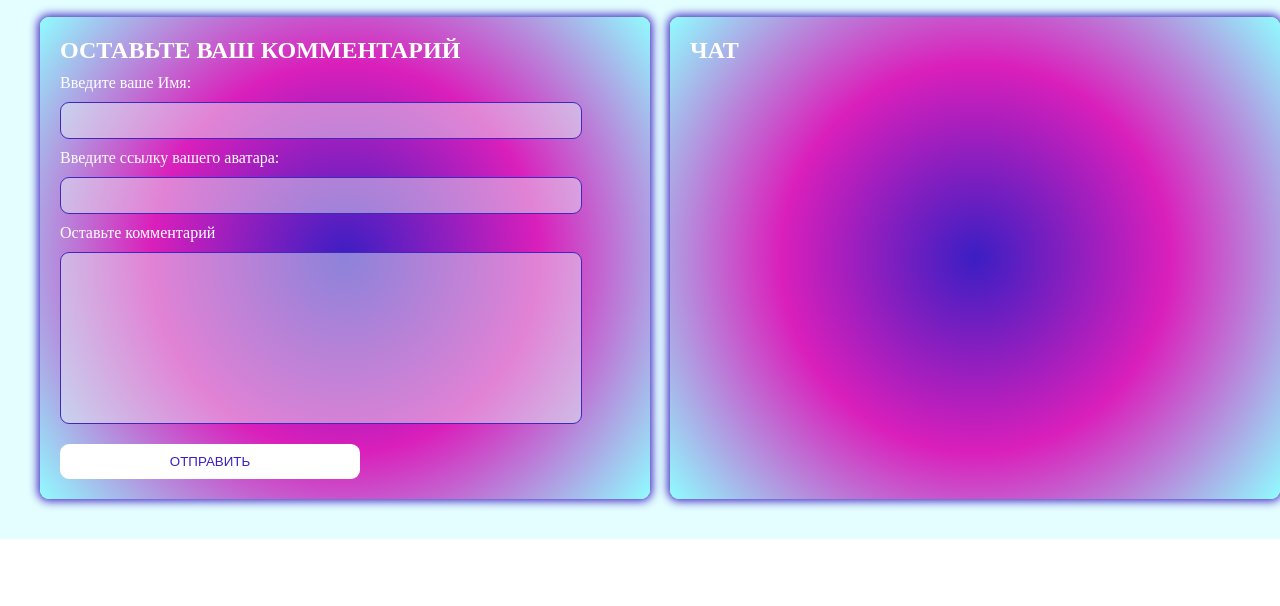
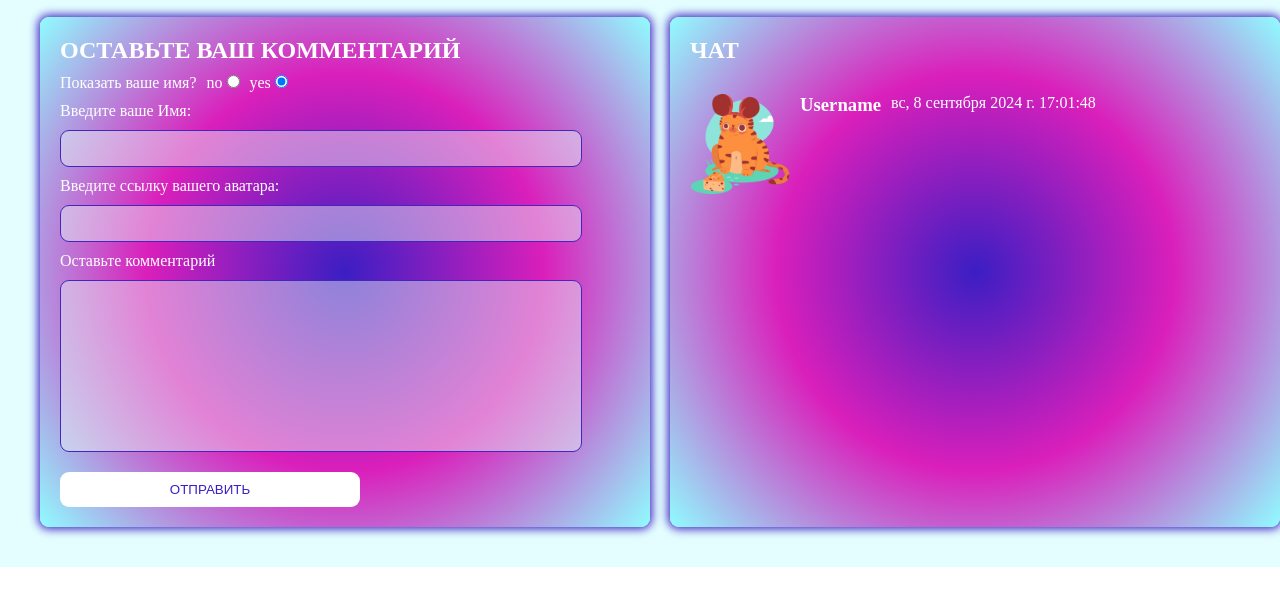
Before and after one commit to Glazunovatomara/w-12-2, a plain HTML site: page index.html in a window 1280 px wide. Both pictures are taken after a click on the button "ОТПРАВИТЬ". Shown: the part 60-666 px from the top of the page. Drawn offline with Linux system fonts and the light colour scheme.

Commit message:
feat:added img and input type - radio. in js added random avatar and nickname.

```diff
--- a/assets/script/script.js
+++ b/assets/script/script.js
@@ -3,10 +3,24 @@ const avatar = document.getElementById('avatar');
 const comment = document.getElementById('comment');
 const template = document.getElementById('template');
 const chatList = document.querySelector('.content__comment_chat');
+const radio = document.getElementById('no');
+
+const hiddenBlock = () => {
+    const hidden = document.getElementById('hidden');
+
+    if(radio.checked === true) {
+        hidden.style.display = 'none'
+    } else {
+        hidden.style.display = 'flex'
+    }
+};
+
+radio.addEventListener('click', hiddenBlock())
+
 
 const showMessage = () => {
-    const firstNameValue = firstName.value;
-    const avatarValue = avatar.value;
+    let firstNameValue = firstName.value;
+    let avatarValue = avatar.value;
     let commentValue = comment.value;
 
     const currentDate = new Date();
@@ -18,9 +32,18 @@ const showMessage = () => {
         day:'numeric',
     };
     const date = currentDate.toLocaleString('ru-RU', options);
-    const time = currentDate.toLocaleTimeString('ru-RU')
+    const time = currentDate.toLocaleTimeString('ru-RU');
 
-    const nameRight = firstNameValue[0].toUpperCase() + firstNameValue.slice(1).toLowerCase();
+    if (firstNameValue === '') {
+        firstNameValue = 'Username';
+    }  else {
+        firstNameValue = firstNameValue.charAt(0).toUpperCase() + firstNameValue.slice(1).toLowerCase();
+    }
+
+    if (avatarValue === '') {
+        let random = Math.ceil(Math.random()*8)
+        avatarValue = `./assets/img/${random}.png`
+    }
 
     if (commentValue.toLowerCase().includes('xxx') || commentValue.toLowerCase().includes('viagra')) {
         commentValue = commentValue.replace(/viagra/ig, '***').replace(/xxx/ig, '***');
@@ -28,7 +51,7 @@ const showMessage = () => {
 
     const templateNew = template.content.cloneNode(true);
     templateNew.getElementById('img_avatar').src = avatarValue;
-    templateNew.getElementById('template_name').textContent = nameRight;
+    templateNew.getElementById('template_name').textContent = firstNameValue;
     templateNew.getElementById('template_text').textContent = commentValue;
     templateNew.getElementById('date').textContent = `${date.toLowerCase()} ${time}`;
     chatList.append(templateNew);
@@ -40,3 +63,5 @@ const showMessage = () => {
 
 const button = document.getElementById('btn');
 button.addEventListener('click', showMessage);
+
+//под заголовком «Оставьте ваш комментарий» должен быть чекбокс, который даёт выбор показывать ваше имя в комментарии или нет;
--- a/assets/style/style.css
+++ b/assets/style/style.css
@@ -40,6 +40,9 @@
     display: flex;
     flex-direction: column;
     gap: 10px;
+}
+.content__comment_form-subtitle:first-of-type {
+    flex-direction: row;
 }
 .content__comment_form-input {
     max-width: 500px;
--- a/index.html
+++ b/index.html
@@ -12,7 +12,15 @@
         <section class="main__comment_content content__comment">
             <form class="content__comment_form">
                 <h2 class="content__comment_form-title">оставьте ваш комментарий</h2>
-                <label class="content__comment_form-subtitle">Введите ваше Имя:
+                <label class="content__comment_form-subtitle">Показать ваше имя?
+                    <label>no
+                        <input type="radio" value="no" name="radio" id="no">
+                    </label>
+                    <label>yes
+                        <input type="radio" value="yes"  name="radio" checked>
+                    </label>
+                </label>
+                <label class="content__comment_form-subtitle" id="hidden">Введите ваше Имя:
                     <input class="content__comment_form-input" type="text" id="firstName" value="" />
                 </label>
                 <label class="content__comment_form-subtitle">Введите ссылку вашего аватара:
```
Also changed, not shown: assets/img/1.png (added), assets/img/2.png (added), assets/img/3.png (added), assets/img/4.png (added), assets/img/5.png (added), assets/img/6.png (added), assets/img/7.png (added), assets/img/8.png (added).
